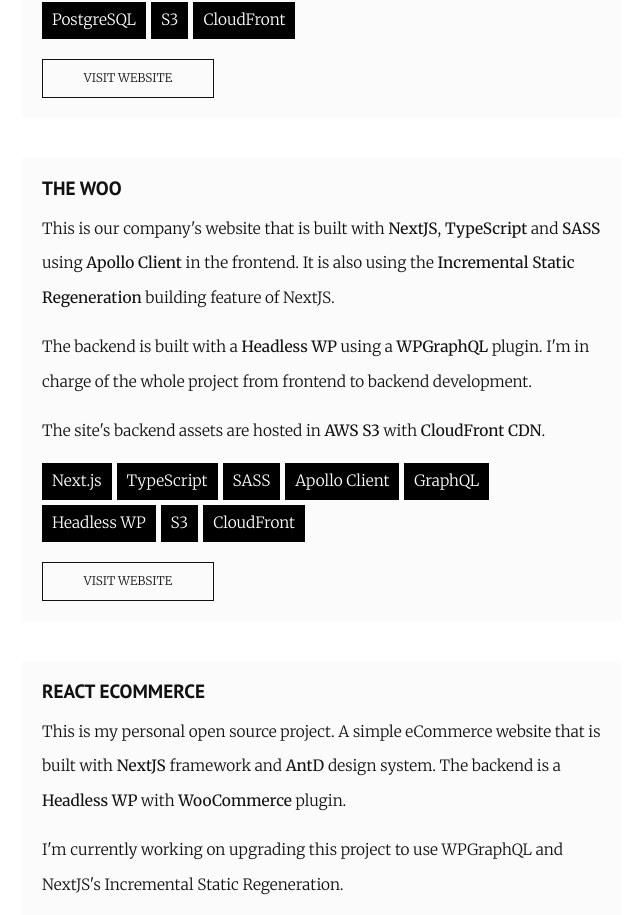
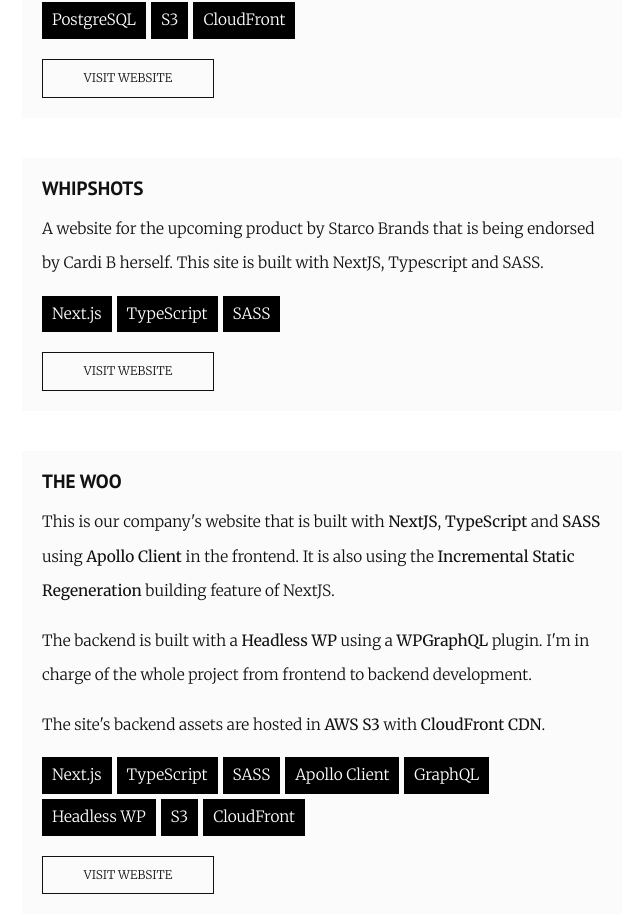
Before and after one commit to loq24/portfolio, a Next.js app: page /recent-projects in a window 1280 px wide. Shown: the part 821-1736 px from the top of the page, without its empty margins (318-958 px from the left). Built offline with nearby package versions, Linux system fonts and the light colour scheme.

Commit message:
Add new portfolio item (#6)

```diff
--- a/src/pages/recent-projects.tsx
+++ b/src/pages/recent-projects.tsx
@@ -1,5 +1,5 @@
+import Head from "next/head";
 import styles from "styles/RecentProjects.module.scss";
-import Head from "next/head";
 
 const RecentProjects = () => {
   return (
@@ -47,6 +47,26 @@
             </div>
             <a
               href="https://undivided.io/"
+              rel="noopener noreferrer"
+              target="_blank"
+            >
+              VISIT WEBSITE
+            </a>
+          </div>
+          <div className={styles.projectRow}>
+            <h3>Whipshots</h3>
+            <p>
+              A website for the upcoming product by Starco Brands that is being
+              endorsed by Cardi B herself. This site is built with NextJS,
+              Typescript and SASS.
+            </p>
+            <div className={styles.tools}>
+              <span>Next.js</span>
+              <span>TypeScript</span>
+              <span>SASS</span>
+            </div>
+            <a
+              href="https://www.whipshots.com/"
               rel="noopener noreferrer"
               target="_blank"
             >
```
Also changed, not shown: 1 other file (tests, documents, lock files or other folders).
